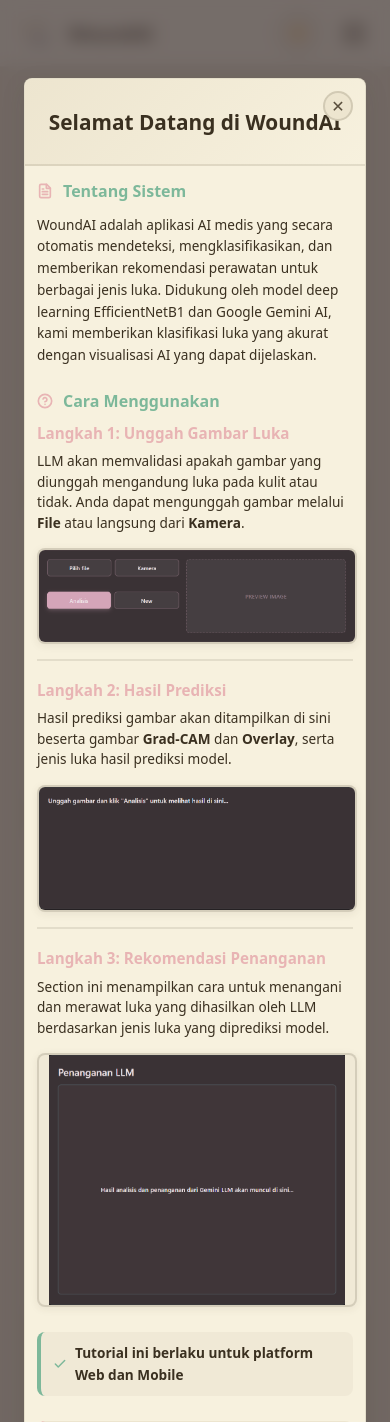
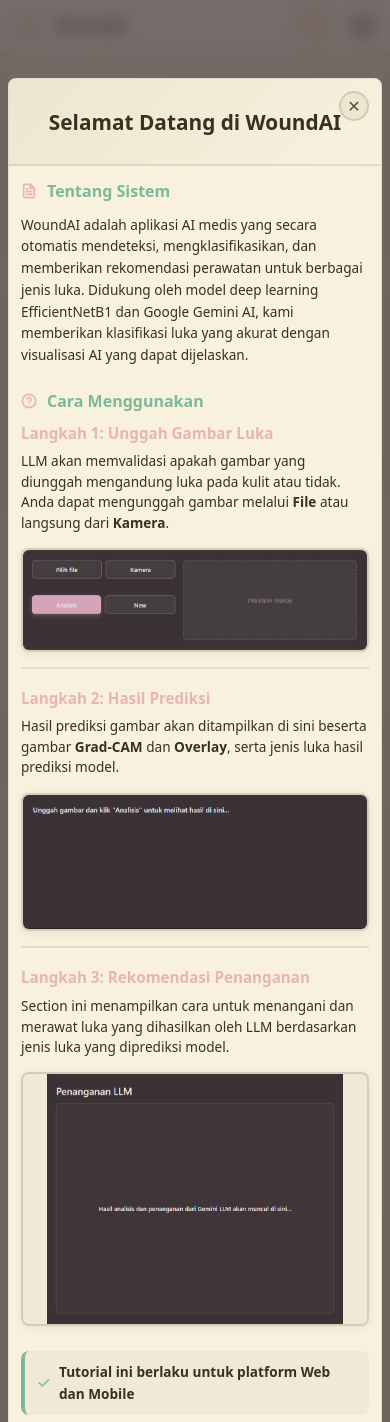
Before and after one commit to angelikaMn/woundai, a Flask app: page / in a window 390 px wide. Shown: the top 1422 px of the page. Run offline with Flask 3, Linux system fonts and the light colour scheme; parts of the project's set-up code (start-up, migrations or seed data) failed here and were passed over.

Commit message:
mobile responsive fixed

```diff
--- a/static/styles.css
+++ b/static/styles.css
@@ -118,6 +118,8 @@ body {
     color: var(--color-text-primary);
     margin: 0;
     padding: 0;
+    box-sizing: border-box;
+    overflow-x: hidden; /* Prevent horizontal scroll */
 }
 
 /* Ensure all elements inherit the font consistently */
@@ -125,6 +127,7 @@ body {
 *::before,
 *::after {
     font-family: inherit;
+    box-sizing: border-box; /* Include padding and border in element width */
 }
 
 /* Standardize heading styles */
@@ -424,12 +427,15 @@ body > .header {
     display: grid;
     grid-template-columns: 1.2fr 1fr;
     gap: 20px;
+    max-width: 100%;
+    box-sizing: border-box;
 }
 .left-column,
 .right-column {
     display: flex;
     flex-direction: column;
     gap: 20px;
+    min-width: 0; /* Prevent flex items from overflowing */
 }
 
 .content-container {
@@ -480,6 +486,9 @@ body > .header {
     display: flex;
     gap: 20px;
     align-items: stretch;
+    width: 100%;
+    max-width: 100%;
+    box-sizing: border-box;
 }
 .upload-controls {
     flex: 1;
@@ -487,6 +496,7 @@ body > .header {
     flex-direction: column;
     gap: 10px;
     justify-content: space-between;
+    min-width: 0;
 }
 .preview-box {
     flex: 1.2;
@@ -504,6 +514,7 @@ body > .header {
     font-weight: 500;
     font-size: 0.95rem;
     overflow: hidden; /* To contain the image */
+    box-sizing: border-box;
 }
 .preview-box img {
     display: none; /* Hidden by default */
@@ -1799,11 +1810,31 @@ pre {
 
 /* Responsive adjustment */
 @media (max-width: 900px) {
+    /* Remove side padding on mobile for full-width layout */
+    body > *:not(.navbar) {
+        padding-left: 12px;
+        padding-right: 12px;
+    }
+
+    body > .main-grid {
+        padding-top: 12px;
+        padding-left: 12px;
+        padding-right: 12px;
+    }
+
     .main-grid {
         grid-template-columns: 1fr;
-    }
+        gap: 15px;
+    }
+
+    /* Card adjustments for mobile */
+    .card {
+        padding: 16px;
+    }
+
     #upload-box {
         flex-direction: column;
+        gap: 15px;
     }
 
     /* Fix preview box and images for mobile */
@@ -1812,28 +1843,67 @@ pre {
         max-height: 250px;
         height: auto;
         width: 100%;
+        box-sizing: border-box;
     }
 
     .preview-box img {
         object-fit: contain;
         max-height: 250px;
+        width: 100%;
+        height: auto;
+    }
+
+    /* Form elements on mobile */
+    .input-row {
+        flex-direction: column;
+        gap: 8px;
+    }
+
+    .file-label,
+    .icon-btn {
+        width: 100%;
+        padding: 10px 16px;
+    }
+
+    .btn-group {
+        flex-direction: column;
+        gap: 8px;
+    }
+
+    .btn,
+    .btn-new {
+        width: 100%;
     }
 
     /* Fix result box images for mobile */
     .viz-container {
         flex-direction: column;
         gap: 12px;
+        width: 100%;
     }
 
     .viz-box {
         width: 100%;
         max-height: 300px;
         aspect-ratio: auto;
+        box-sizing: border-box;
     }
 
     .viz-box img {
         max-height: 300px;
         object-fit: contain;
+        width: 100%;
+    }
+
+    /* Gemini box for mobile */
+    #gemini-box {
+        max-height: none;
+        min-height: 300px;
+    }
+
+    .gemini-content {
+        max-height: 400px;
+        font-size: 0.9rem;
     }
 
     /* Fix camera modal for mobile */
@@ -1846,6 +1916,7 @@ pre {
         max-width: 100%;
         padding: 0;
         justify-content: center;
+        box-sizing: border-box;
     }
 
     #cameraVideo {
@@ -1855,6 +1926,7 @@ pre {
         height: auto;
         object-fit: cover;
         border-radius: var(--radius-sm);
+        box-sizing: border-box;
     }
 
     .camera-controls {
@@ -1864,6 +1936,7 @@ pre {
         flex-wrap: nowrap;
         gap: 10px;
         padding: 0 10px;
+        box-sizing: border-box;
     }
 
     .camera-btn {
@@ -1872,20 +1945,25 @@ pre {
         max-width: 140px;
         padding: 10px 15px;
         font-size: 0.9rem;
-    }
-
+        box-sizing: border-box;
+    }
+
+    /* Navbar adjustments */
     .navbar {
-        padding: 12px 16px;
+        padding: 12px;
         position: relative;
     }
+
     .navbar-logo img {
         height: 40px;
     }
+
     .logo-text {
         font-size: 1.2rem;
     }
+
     .navbar-links {
-        gap: 15px;
+        gap: 10px;
     }
 
     /* Hide desktop nav menu on mobile */
@@ -1901,6 +1979,77 @@ pre {
     .nav-link {
         font-size: 0.9rem;
         padding: 6px 12px;
+    }
+}
+
+/* Extra small screens (phones in portrait - 480px and below) */
+@media (max-width: 480px) {
+    body > *:not(.navbar) {
+        padding-left: 8px;
+        padding-right: 8px;
+    }
+
+    body > .main-grid {
+        padding: 8px;
+    }
+
+    .card {
+        padding: 12px;
+        border-radius: var(--radius-sm);
+    }
+
+    #upload-box {
+        gap: 12px;
+    }
+
+    .preview-box {
+        min-height: 150px;
+        max-height: 200px;
+    }
+
+    .preview-box img {
+        max-height: 200px;
+    }
+
+    .file-label,
+    .icon-btn,
+    .btn,
+    .btn-new {
+        padding: 8px 12px;
+        font-size: 0.85rem;
+    }
+
+    .navbar {
+        padding: 8px;
+    }
+
+    .navbar-logo img {
+        height: 35px;
+    }
+
+    .logo-text {
+        font-size: 1rem;
+    }
+
+    .theme-toggle {
+        width: 36px;
+        height: 36px;
+    }
+
+    #cameraVideo {
+        max-height: 50vh;
+    }
+
+    .camera-btn {
+        min-width: 80px;
+        max-width: 120px;
+        padding: 8px 12px;
+        font-size: 0.85rem;
+    }
+
+    .gemini-content {
+        font-size: 0.85rem;
+        padding: 12px;
     }
 }
 
```
